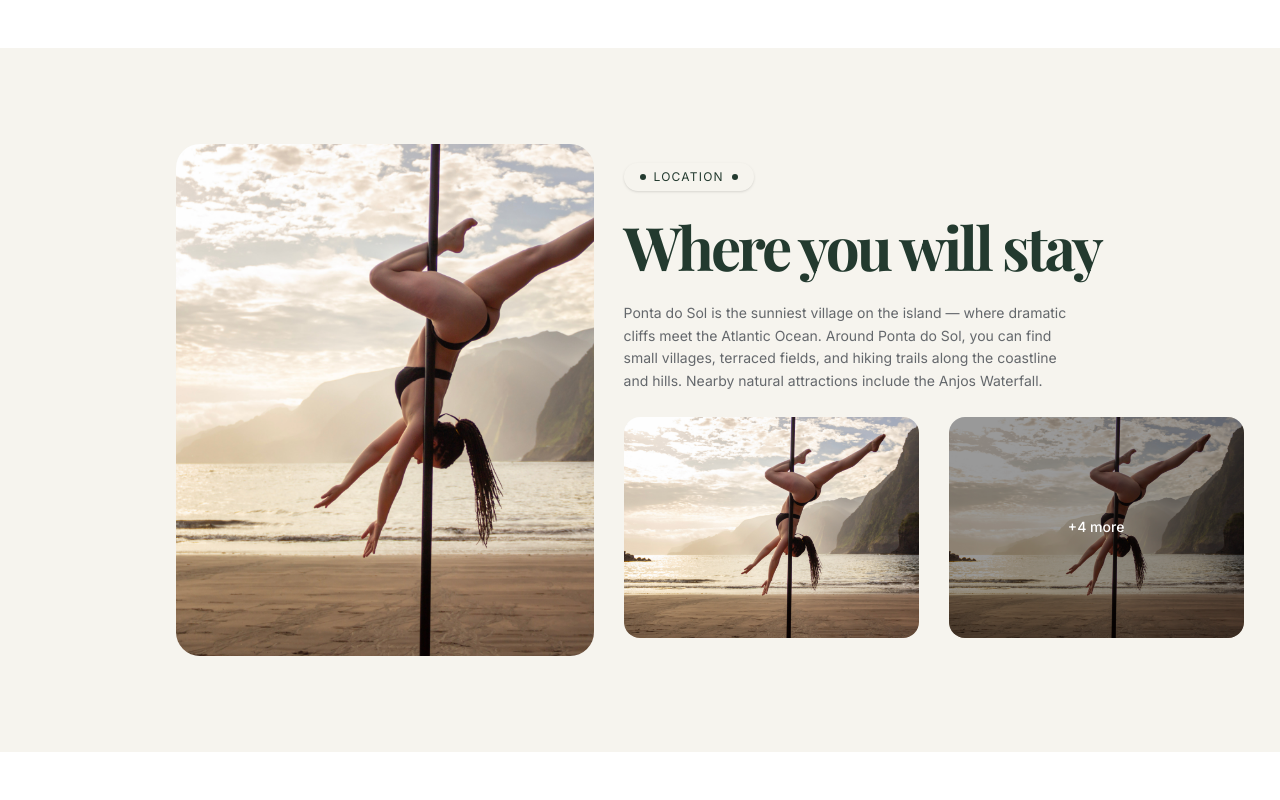
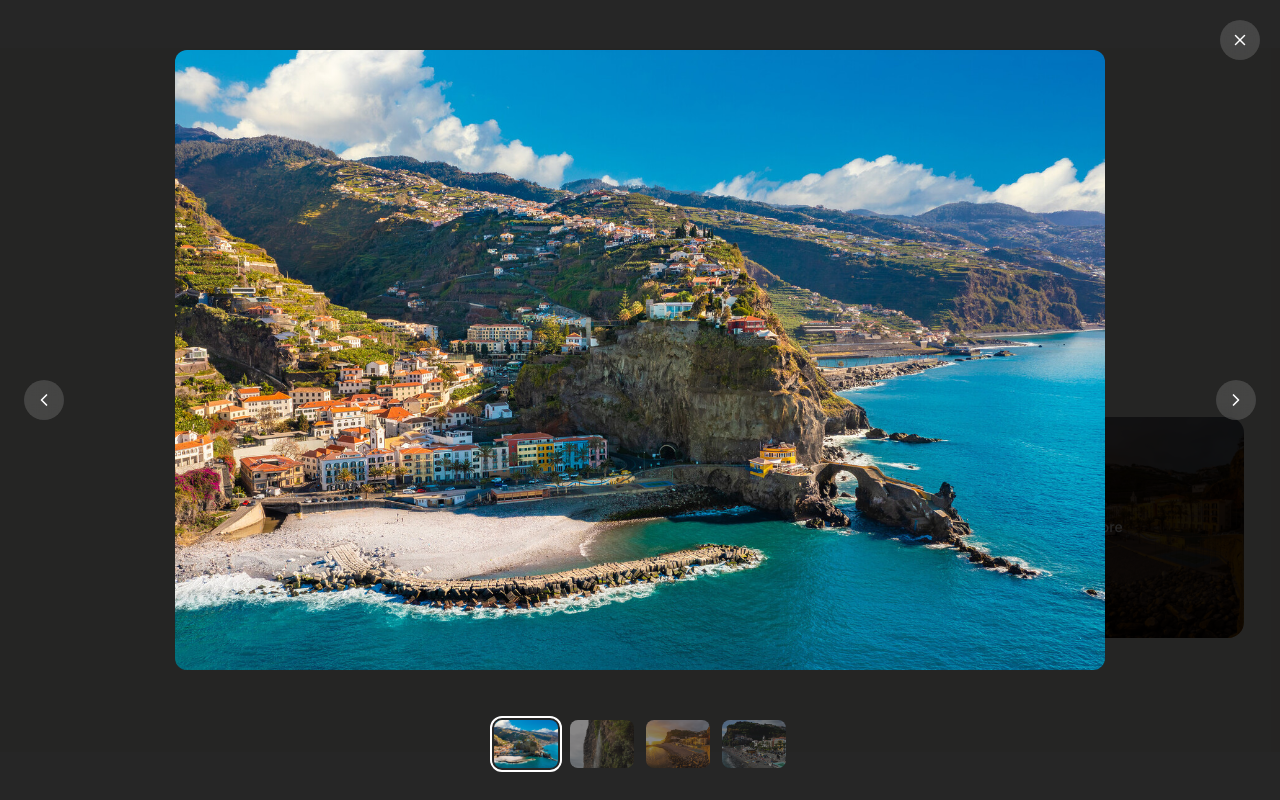
Before and after one commit to Andrianjaka-Tony/madeira-creative-vllage, a Next.js app: page / in a window 1280 px wide. Both pictures are taken after a click on the element 384 px from the left and 5790 px from the top of the page. Shown: the part 5390-6190 px from the top of the page. Built offline with nearby package versions, Linux system fonts and the light colour scheme; a web font is replaced by a local one.

Commit message:
home: integrate stay images in location section with image lightbox

```diff
--- a/src/components/home/location-section.tsx
+++ b/src/components/home/location-section.tsx
@@ -1,13 +1,40 @@
+"use client";
+
+import { useState } from "react";
 import { SectionBadge } from "@/components/ui/section-badge";
+import { ImageLightbox } from "@/components/ui/image-lightbox";
+
+const stayImages = [
+  { src: "/images/stay/stay-1.jpeg", alt: "Ponta do Sol coastline" },
+  { src: "/images/stay/stay-2.png", alt: "Village view" },
+  { src: "/images/stay/stay-3.png", alt: "Madeira landscape" },
+  { src: "/images/stay/stay-4.jpeg", alt: "Anjos Waterfall" },
+];
+
+const PREVIEW_COUNT = 2;
 
 export function LocationSection() {
+  const [lightboxIndex, setLightboxIndex] = useState<number | null>(null);
+
   return (
+    <>
+      {lightboxIndex !== null && (
+        <ImageLightbox
+          images={stayImages}
+          initialIndex={lightboxIndex}
+          onClose={() => setLightboxIndex(null)}
+        />
+      )}
       <section className="bg-(--beige) flex items-center gap-7.5 px-20 xl:px-44 py-24">
         {/* Image gauche */}
-      <div className="flex-none w-[45%] rounded-3xl overflow-hidden" style={{ height: 512 }}>
+        <div
+          className="flex-none w-[45%] rounded-3xl overflow-hidden cursor-pointer"
+          style={{ height: 512 }}
+          onClick={() => setLightboxIndex(0)}
+        >
           <img
-          src="/images/hero.png"
-          alt="Ponta do Sol, Madeira"
+            src={stayImages[0].src}
+            alt={stayImages[0].alt}
             className="w-full h-full object-cover"
           />
         </div>
@@ -25,33 +52,40 @@ export function LocationSection() {
             Waterfall.
           </p>
 
-        {/* 2 petites images : 295 x 221 */}
+          {/* 2 petites images */}
           <div className="flex gap-7.5">
             <div
-            className="flex-none rounded-2xl overflow-hidden"
+              className="flex-none rounded-2xl overflow-hidden cursor-pointer"
               style={{ width: 295, height: 221 }}
+              onClick={() => setLightboxIndex(1)}
             >
               <img
-              src="/images/hero.png"
-              alt="Anjos Waterfall"
+                src={stayImages[1].src}
+                alt={stayImages[1].alt}
                 className="w-full h-full object-cover"
               />
             </div>
             <div
-            className="relative flex-none rounded-2xl overflow-hidden"
+              className="relative flex-none rounded-2xl overflow-hidden cursor-pointer"
               style={{ width: 295, height: 221 }}
+              onClick={() => setLightboxIndex(PREVIEW_COUNT)}
             >
               <img
-              src="/images/hero.png"
-              alt="Ponta do Sol coastline"
+                src={stayImages[2].src}
+                alt={stayImages[2].alt}
                 className="w-full h-full object-cover"
               />
+              {stayImages.length > PREVIEW_COUNT + 1 && (
                 <div className="absolute inset-0 bg-black/40 flex items-center justify-center">
-              <span className="text-white text-sm font-medium">+4 more</span>
+                  <span className="text-white text-sm font-medium">
+                    +{stayImages.length - PREVIEW_COUNT - 1} more
+                  </span>
                 </div>
+              )}
             </div>
           </div>
         </div>
       </section>
+    </>
   );
 }
--- /dev/null
+++ b/src/components/ui/image-lightbox.tsx
@@ -0,0 +1,122 @@
+"use client";
+
+import { useEffect, useState } from "react";
+import { X, ChevronLeft, ChevronRight } from "lucide-react";
+
+type ImageLightboxProps = {
+  images: { src: string; alt: string }[];
+  initialIndex?: number;
+  onClose: () => void;
+};
+
+export function ImageLightbox({ images, initialIndex = 0, onClose }: ImageLightboxProps) {
+  const [current, setCurrent] = useState(initialIndex);
+  const [visible, setVisible] = useState(false);
+  const [imgVisible, setImgVisible] = useState(true);
+
+  useEffect(() => {
+    requestAnimationFrame(() => setVisible(true));
+  }, []);
+
+  useEffect(() => {
+    const onKey = (e: KeyboardEvent) => {
+      if (e.key === "Escape") handleClose();
+      if (e.key === "ArrowLeft") prev();
+      if (e.key === "ArrowRight") next();
+    };
+    window.addEventListener("keydown", onKey);
+    return () => window.removeEventListener("keydown", onKey);
+  }, [current]);
+
+  const handleClose = () => {
+    setVisible(false);
+    setTimeout(onClose, 200);
+  };
+
+  const goTo = (index: number) => {
+    if (index === current) return;
+    setImgVisible(false);
+    setTimeout(() => {
+      setCurrent(index);
+      setImgVisible(true);
+    }, 150);
+  };
+
+  const prev = () => goTo((current - 1 + images.length) % images.length);
+  const next = () => goTo((current + 1) % images.length);
+
+  return (
+    <div
+      className="fixed inset-0 z-50 flex flex-col items-center transition-opacity duration-200"
+      style={{ background: "rgba(0,0,0,0.85)", opacity: visible ? 1 : 0 }}
+      onClick={handleClose}
+    >
+      {/* Close */}
+      <button
+        onClick={handleClose}
+        className="absolute top-5 right-5 w-10 h-10 bg-white/15 hover:bg-white/25 backdrop-blur-sm rounded-full flex items-center justify-center transition-colors cursor-pointer z-10"
+      >
+        <X size={18} className="text-white" />
+      </button>
+
+      {/* Prev */}
+      {images.length > 1 && (
+        <button
+          onClick={(e) => { e.stopPropagation(); prev(); }}
+          className="absolute left-6 top-1/2 -translate-y-1/2 w-10 h-10 bg-white/15 hover:bg-white/25 backdrop-blur-sm rounded-full flex items-center justify-center transition-colors cursor-pointer z-10"
+        >
+          <ChevronLeft size={20} className="text-white" />
+        </button>
+      )}
+
+      {/* Next */}
+      {images.length > 1 && (
+        <button
+          onClick={(e) => { e.stopPropagation(); next(); }}
+          className="absolute right-6 top-1/2 -translate-y-1/2 w-10 h-10 bg-white/15 hover:bg-white/25 backdrop-blur-sm rounded-full flex items-center justify-center transition-colors cursor-pointer z-10"
+        >
+          <ChevronRight size={20} className="text-white" />
+        </button>
+      )}
+
+      {/* Main image — fills available space above thumbnails */}
+      <div
+        className="flex-1 flex items-center justify-center w-full px-20 transition-opacity duration-150"
+        style={{ opacity: imgVisible ? 1 : 0, minHeight: 0 }}
+        onClick={(e) => e.stopPropagation()}
+      >
+        <img
+          src={images[current].src}
+          alt={images[current].alt}
+          className="max-w-full max-h-full object-contain rounded-xl block"
+          style={{ maxWidth: "min(80vw, 1000px)", maxHeight: "calc(90vh - 100px)" }}
+        />
+      </div>
+
+      {/* Thumbnails — always at bottom */}
+      {images.length > 1 && (
+        <div
+          className="flex-none flex gap-3 px-4 pb-8"
+          onClick={(e) => e.stopPropagation()}
+        >
+          {images.map((img, i) => (
+            <button
+              key={i}
+              onClick={() => goTo(i)}
+              className="flex-none rounded-lg overflow-hidden cursor-pointer transition-all duration-200"
+              style={{
+                width: 64,
+                height: 48,
+                opacity: i === current ? 1 : 0.45,
+                outline: i === current ? "2px solid white" : "none",
+                outlineOffset: 2,
+              }}
+            >
+              <img src={img.src} alt={img.alt} className="w-full h-full object-cover" />
+            </button>
+          ))}
+        </div>
+      )}
+    </div>
+  );
+}
```
Lines whose indentation alone changed are shown as unchanged.
